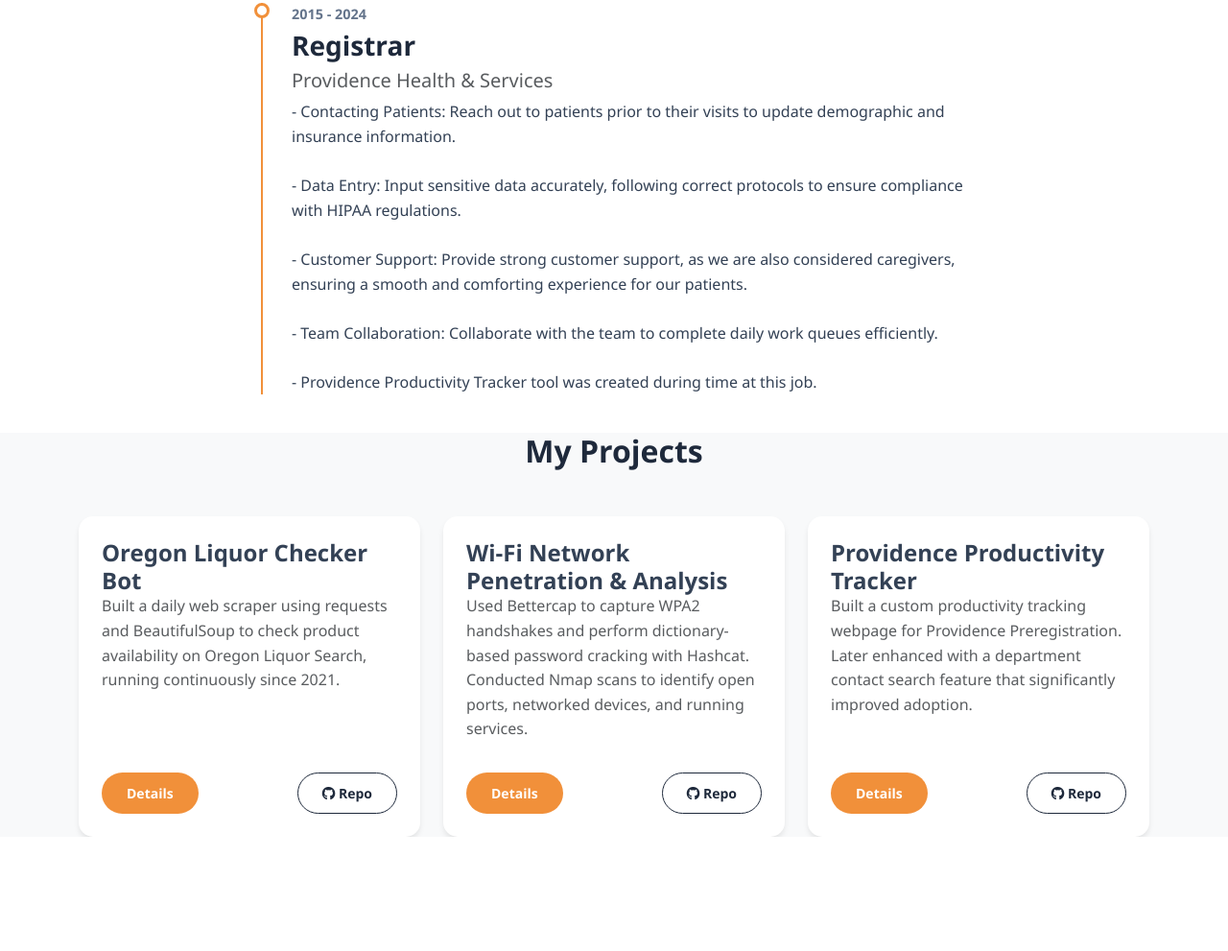
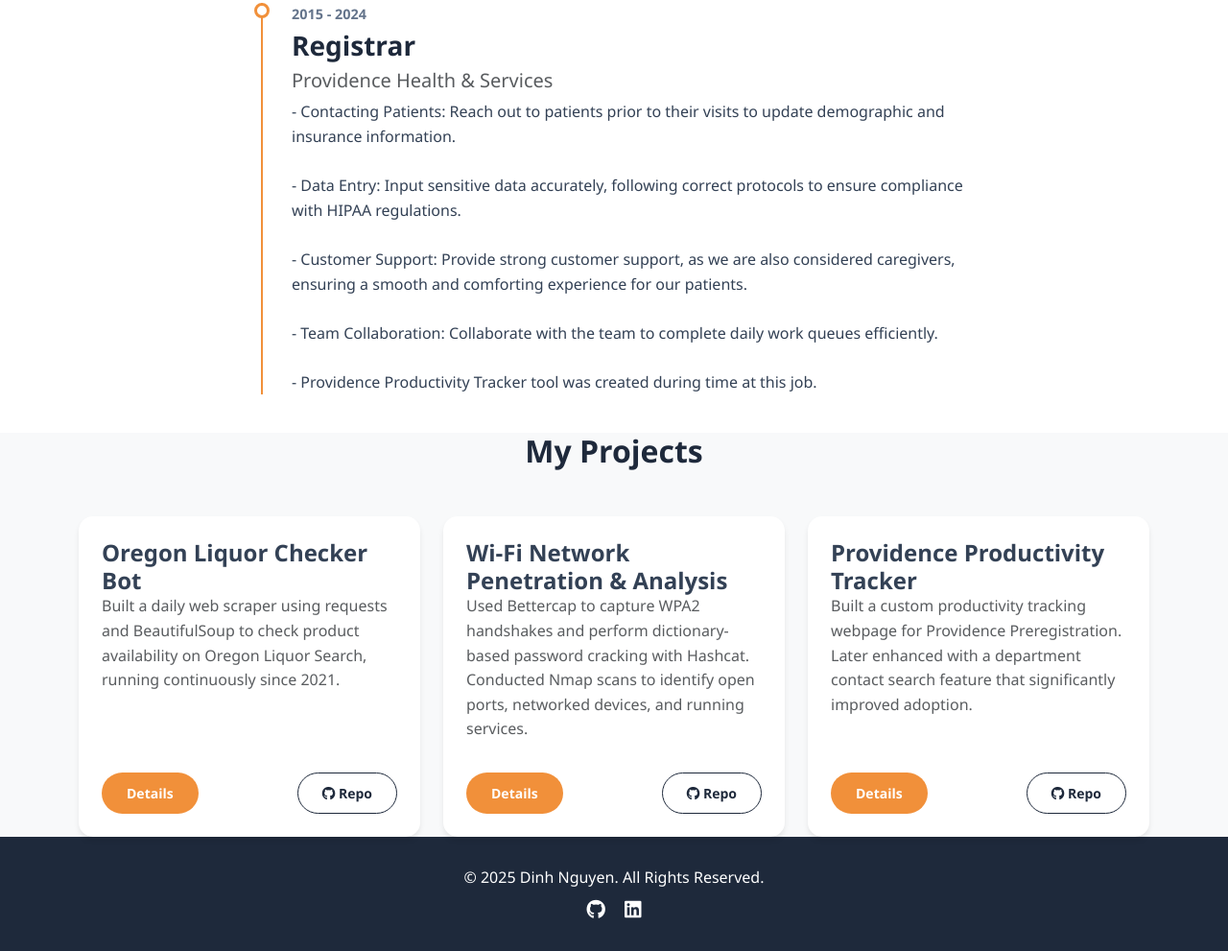
Before and after one commit to dtoe07/dtoe07, a plain HTML site: page index.html in a window 1280 px wide. Shown: the part 1624-2615 px from the top of the page at 96% size. Before the commit the page ends 2496 px from the top, so only its background shows below. Drawn offline with nearby package versions, Linux system fonts and the light colour scheme.

Commit message:
added footer with links to github and Linkin.

```diff
--- a/index.html
+++ b/index.html
@@ -400,6 +400,29 @@
       </div>
     </div>
 
+    <!-- Footer -->
+    <footer>
+      <div class="container">
+        <p class="mb-2">&copy; 2025 Dinh Nguyen. All Rights Reserved.</p>
+        <div>
+          <a
+            href="https://github.com/dtoe07"
+            class="text-white mx-2"
+            target="_blank"
+            rel="noopener noreferrer"
+            ><i class="fab fa-github fa-lg footer-icon"></i
+          ></a>
+          <a
+            href="https://www.linkedin.com/in/dtoe07/"
+            class="text-white mx-2"
+            target="_blank"
+            rel="noopener noreferrer"
+            ><i class="fab fa-linkedin fa-lg footer-icon"></i
+          ></a>
+        </div>
+      </div>
+    </footer>
+
     <!-- Bootstrap JS -->
     <script src="https://cdn.jsdelivr.net/npm/bootstrap@5.3.2/dist/js/bootstrap.bundle.min.js"></script>
 
--- a/style.css
+++ b/style.css
@@ -275,3 +275,16 @@ section.visible {
   border-radius: 10px;
   margin-bottom: 20px;
 }
+
+footer {
+  background-color: var(--secondary-color);
+  color: white;
+  padding: 30px 0;
+  text-align: center;
+}
+
+.footer-icon:hover {
+  color: var(--primary-color);
+  transform: scale(1.2);
+  transition: var(--transition);
+}
```
